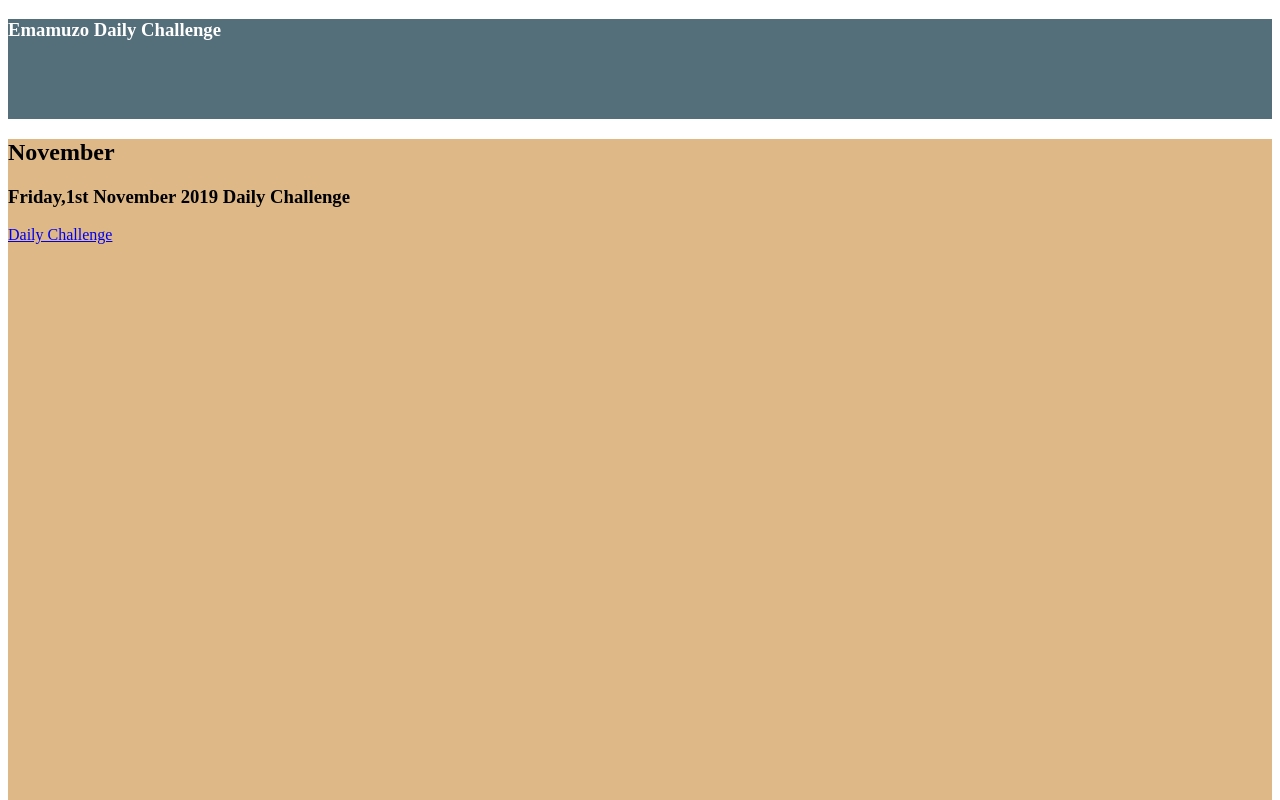
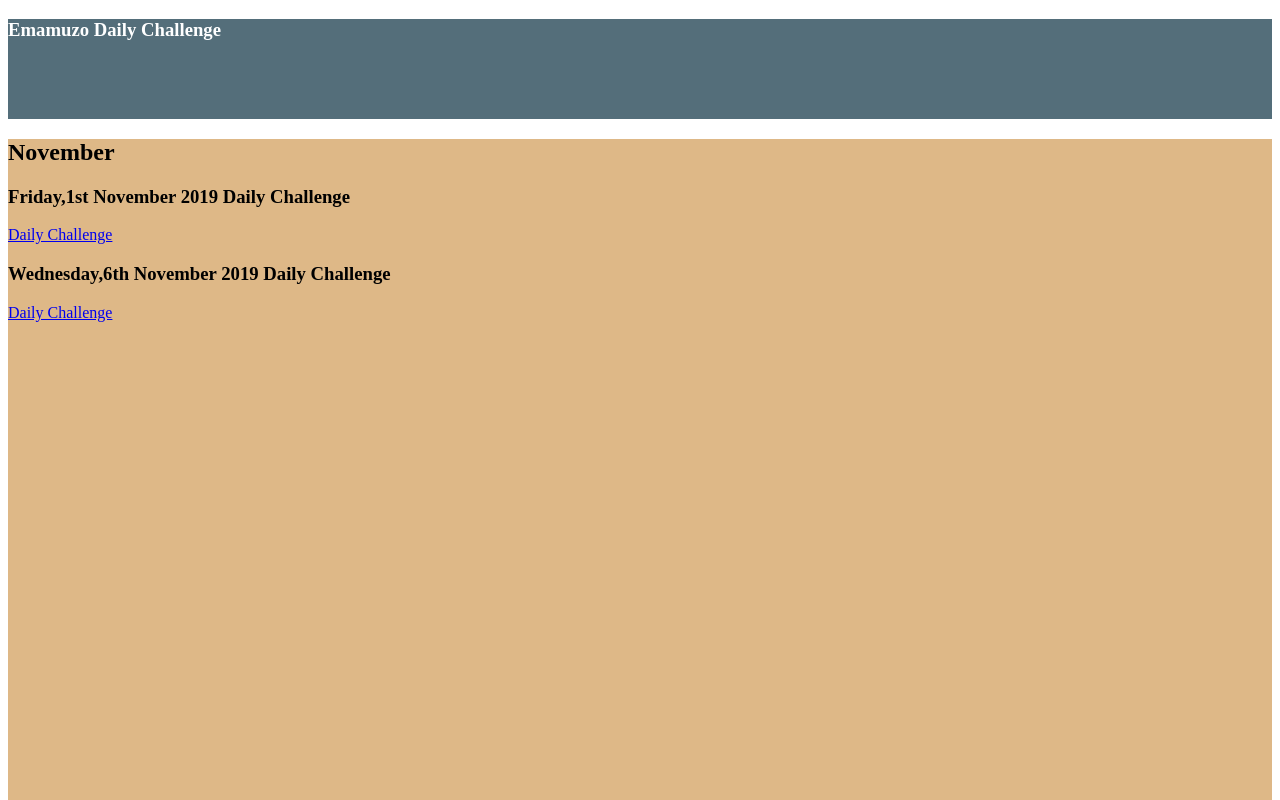
Before and after one commit to Omokiti/Daily-Challenge, a plain HTML site: page index.html in a window 1280 px wide. Shown: the top 800 px of the page. Drawn offline with Linux system fonts and the light colour scheme.

Commit message:
modify daily challenge

```diff
--- a/index.html
+++ b/index.html
@@ -16,6 +16,11 @@
      <h2>November</h2>
      <h3>Friday,1st November 2019 Daily Challenge</h3>
     <a href="https://codepen.io/Omokiti/pen/eYYeaXm">Daily Challenge</a>
+
+    <h3>Wednesday,6th November 2019 Daily Challenge</h3>
+    <a href="https://codepen.io/Omokiti/pen/XWWExgB">Daily Challenge</a>
+
+
   </div>
     <div>
           <h2>October</h2>
```
